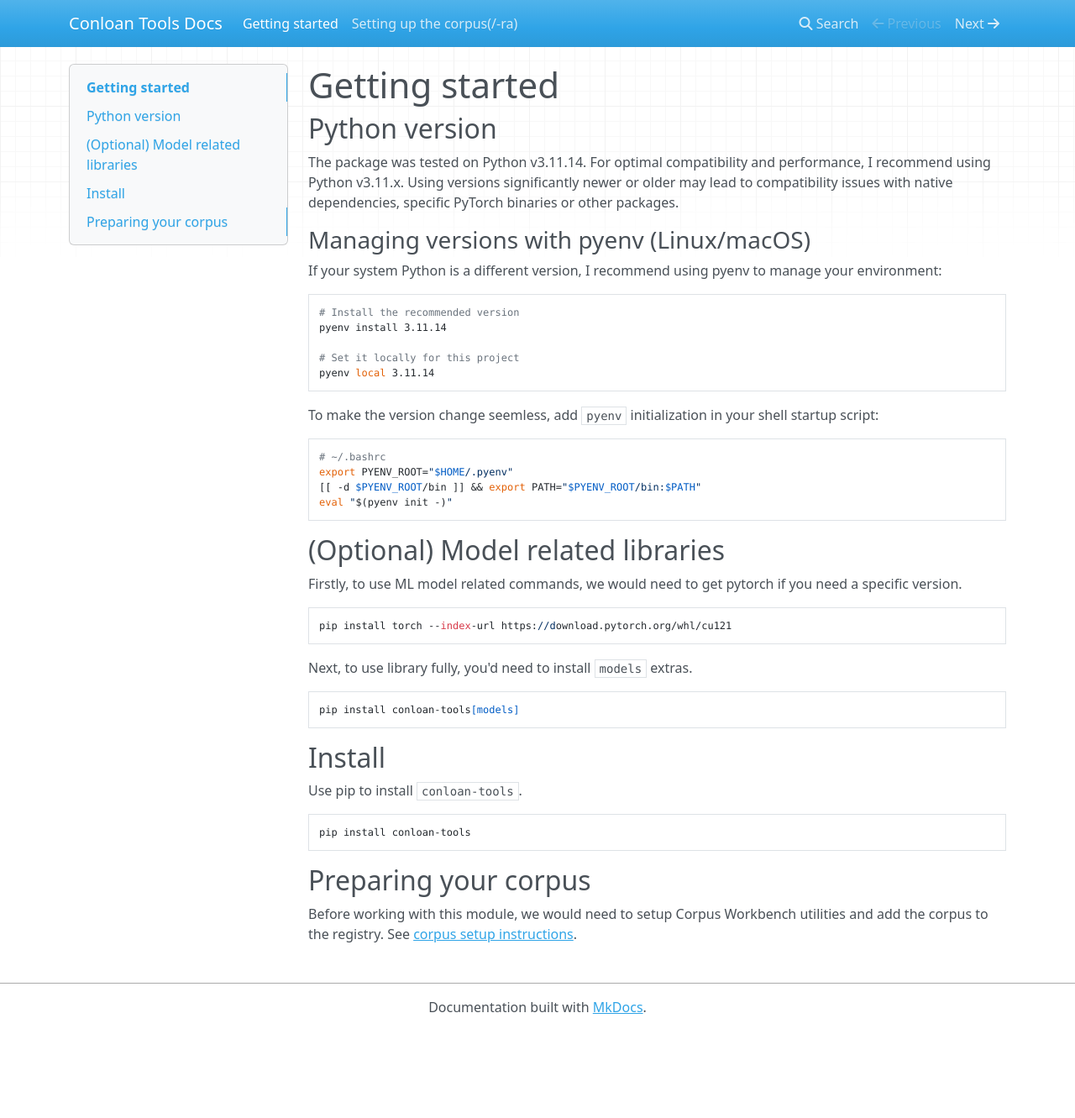
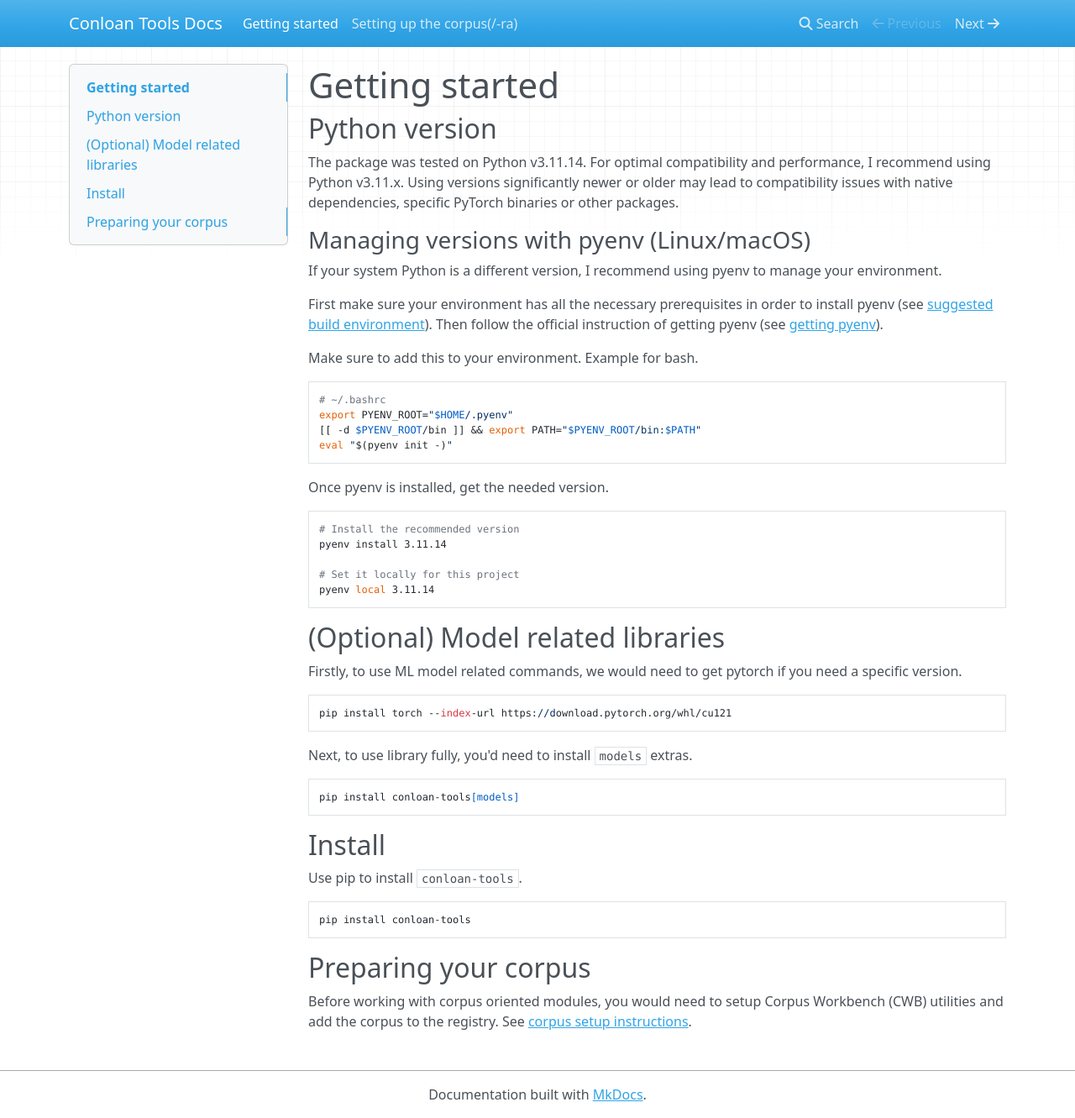
Before and after one commit to jorenchik/conloan-tools, an MkDocs documentation site: the page built from docs/index.md, in a window 1280 px wide and 1331 px high. Shown: the whole window at 84% size. Built offline with MkDocs 1.6.1, drawn with Linux system fonts in a browser that asks for light colours; nearby versions of some CDN libraries.

Commit message:
docs: some details in docs (pyenv, corpus setup)

````diff
--- a/docs/index.md
+++ b/docs/index.md
@@ -10,7 +10,22 @@ specific PyTorch binaries or other packages.
 ### Managing versions with pyenv (Linux/macOS)
 
 If your system Python is a different version, I recommend using pyenv to
-manage your environment:
+manage your environment.
+
+First make sure your environment has all the necessary prerequisites in order to install pyenv
+(see [suggested build environment](https://github.com/pyenv/pyenv/wiki#suggested-build-environment)).
+Then follow the official instruction of getting pyenv (see [getting pyenv](https://github.com/pyenv/pyenv?tab=readme-ov-file#a-getting-pyenv)).
+
+Make sure to add this to your environment. Example for bash.
+
+```
+# ~/.bashrc
+export PYENV_ROOT="$HOME/.pyenv"
+[[ -d $PYENV_ROOT/bin ]] && export PATH="$PYENV_ROOT/bin:$PATH"
+eval "$(pyenv init -)"
+```
+
+Once pyenv is installed, get the needed version.
 
 ```
 # Install the recommended version
@@ -18,16 +33,6 @@ pyenv install 3.11.14
 
 # Set it locally for this project
 pyenv local 3.11.14
-```
-
-To make the version change seemless, add `pyenv` initialization in your shell
-startup script:
-
-```
-# ~/.bashrc
-export PYENV_ROOT="$HOME/.pyenv"
-[[ -d $PYENV_ROOT/bin ]] && export PATH="$PYENV_ROOT/bin:$PATH"
-eval "$(pyenv init -)"
 ```
 
 ## (Optional) Model related libraries
@@ -55,6 +60,6 @@ pip install conloan-tools
 
 ## Preparing your corpus
 
-Before working with this module, we would need to setup Corpus Workbench
-utilities and add the corpus to the registry. See [corpus setup
+Before working with corpus oriented modules, you would need to setup Corpus
+Workbench (CWB) utilities and add the corpus to the registry. See [corpus setup
 instructions](corpus_setup.md).
````
Also changed, not shown: docs/corpus_setup.md (+1 -1 lines).
